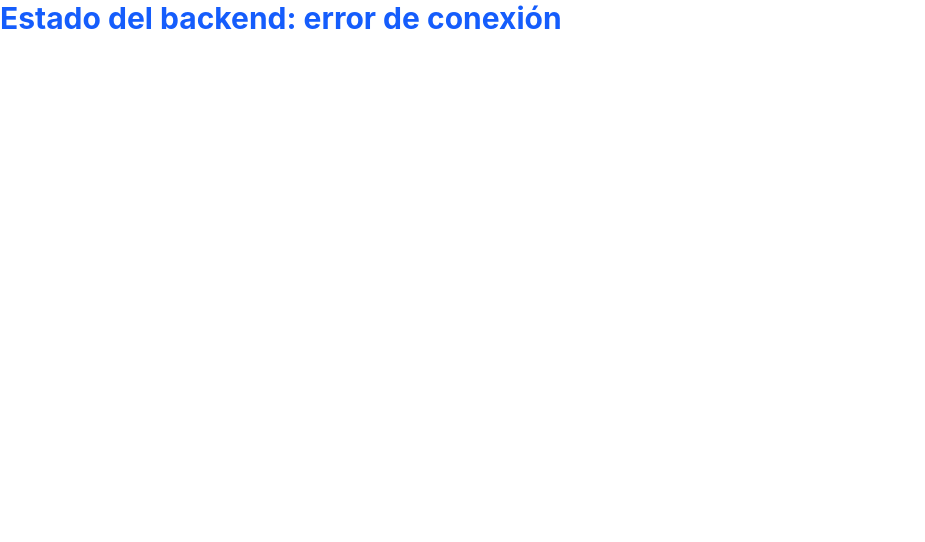
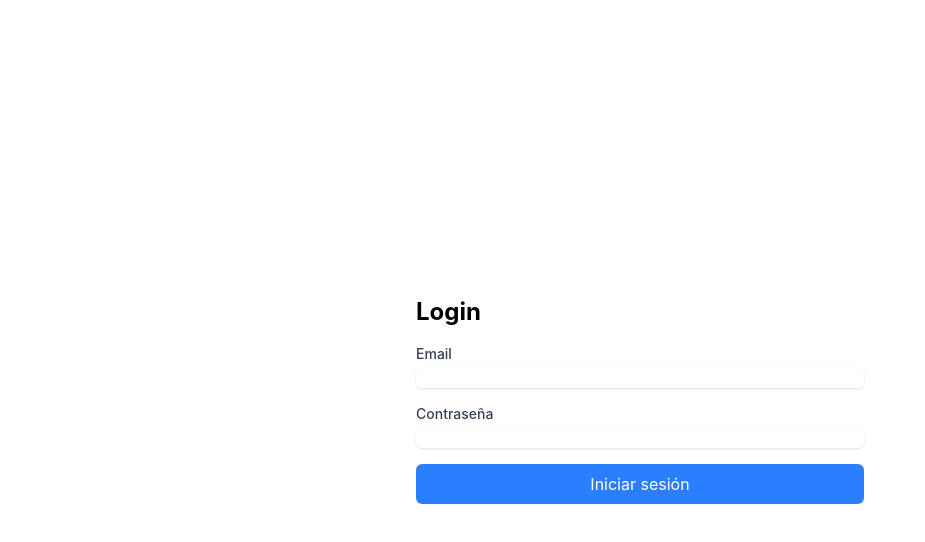
Before and after one commit to javifullstackdev/motos_benito, a React (Vite) app in the folder frontend/: page / in a window 1280 px wide. Shown: the top 542 px of the page, without its empty margins (0-925 px from the left). Built offline with nearby package versions, Linux system fonts and the light colour scheme; no server answers.

Commit message:
Add login page with form validation and error handling

```diff
--- a/frontend/src/App.tsx
+++ b/frontend/src/App.tsx
@@ -1,20 +1,7 @@
-import { useEffect, useState } from "react";
-import apiFetch from "./api/client";
+import Login from "./pages/Login";
 
 function App() {
-  const [status, setStatus] = useState("cargando...");
-
-  useEffect(() => {
-    apiFetch("/api/health")
-      .then((data) => setStatus(data.status))
-      .catch(() => setStatus("error de conexión"));
-  }, []);
-
-  return (
-    <h1 className="text-3xl font-bold text-blue-600">
-      Estado del backend: {status}
-    </h1>
-  );
+  return <Login />;
 }
 
 export default App;
--- /dev/null
+++ b/frontend/src/pages/Login.tsx
@@ -0,0 +1,50 @@
+import apiFetch from "../api/client";
+
+import { useState } from "react";
+
+function Login() {
+    const [email, setEmail] = useState("");
+    const [password, setPassword] = useState("");
+    const [error, setError] = useState("");
+    const [isLoading, setIsLoading] = useState(false);
+
+    async function handleSubmit(event: React.FormEvent) {
+        event.preventDefault();
+        setError("");
+        setIsLoading(true);
+
+        try {
+            const data = await apiFetch("/api/auth/login", {
+                method: "POST",
+                body: JSON.stringify({ email, password }),
+            });
+            console.log(data);
+        } catch (err) {
+            setError((err as Error).message);
+        } finally {
+            setIsLoading(false);
+        }
+    }
+
+    return (
+        <div className="min-h-screen flex items-center justify-center">
+            <div className="max-w-md w-full">
+                <h1 className="text-2xl font-bold mb-4">Login</h1>
+                <form onSubmit={handleSubmit}>
+                    <div className="mb-4">
+                        <label htmlFor="email" className="block text-sm font-medium text-gray-700">Email</label>
+                        <input type="email" id="email" className="mt-1 block w-full rounded-md border-gray-300 shadow-sm focus:border-indigo-500 focus:ring-indigo-500 sm:text-sm" value={email} onChange={(e) => setEmail(e.target.value)} />
+                    </div>
+                    <div className="mb-4">
+                        <label htmlFor="password" className="block text-sm font-medium text-gray-700">Contraseña</label>
+                        <input type="password" id="password" className="mt-1 block w-full rounded-md border-gray-300 shadow-sm focus:border-indigo-500 focus:ring-indigo-500 sm:text-sm" value={password} onChange={(e) => setPassword(e.target.value)} />
+                    </div>
+                    <button type="submit" className="w-full bg-blue-500 text-white p-2 rounded-md hover:bg-blue-600" disabled={isLoading}>{isLoading ? "Cargando..." : "Iniciar sesión"}</button>
+                    {error && <p className="text-red-500 text-sm mt-2">{error}</p>}
+                </form>
+            </div>
+        </div>
+    );
+}
+
+export default Login;
```
Also changed, not shown: 1 other file (tests, documents, lock files or other folders).
